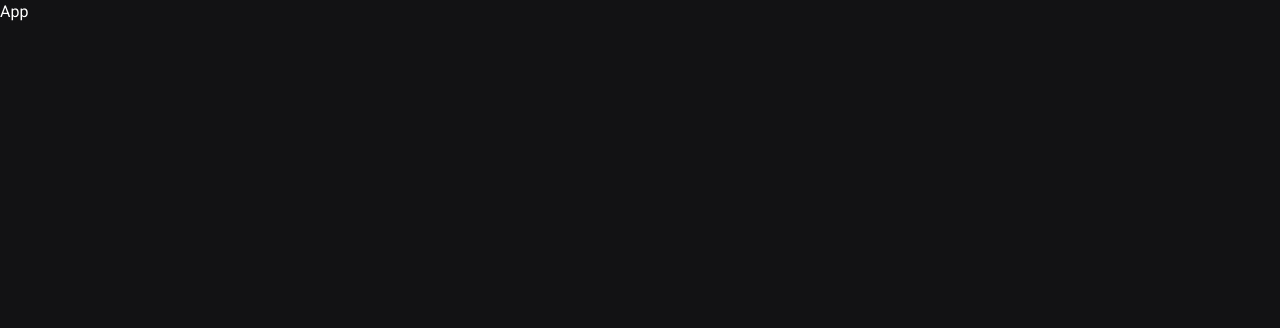
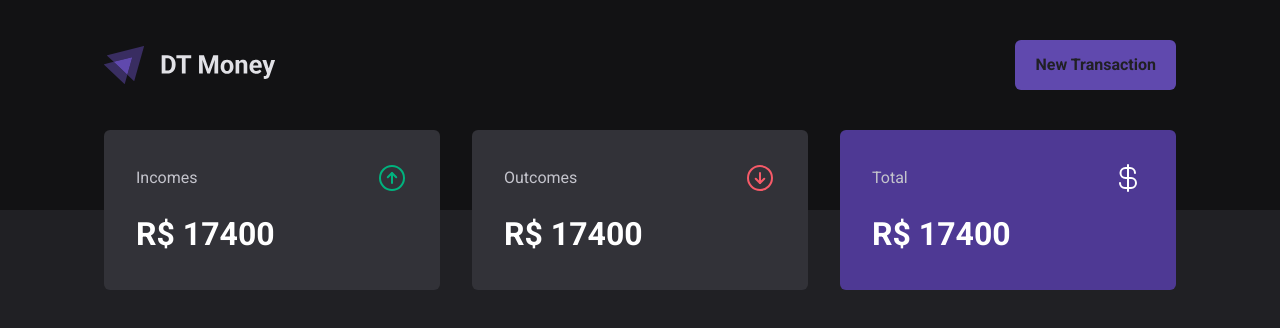
Before and after one commit to andrecampll/dt-money, a React (Vite) app: page / in a window 1280 px wide. Shown: the top 328 px of the page. Built offline with nearby package versions, Linux system fonts and the light colour scheme.

Commit message:
feat: adding Header and Summary components ✨

```diff
--- a/package.json
+++ b/package.json
@@ -13,6 +13,7 @@
     "@emotion/react": "^11.10.0",
     "@emotion/styled": "^11.10.0",
     "framer-motion": "^7.2.0",
+    "phosphor-react": "^1.4.1",
     "react": "^18.2.0",
     "react-dom": "^18.2.0"
   },
--- a/src/App.tsx
+++ b/src/App.tsx
@@ -1,11 +1,13 @@
-import { Box, ChakraProvider, GlobalStyle } from '@chakra-ui/react'
+import { ChakraProvider, GlobalStyle } from '@chakra-ui/react'
+import { Transactions } from './pages/Transactions/Transactions'
+
 import { theme } from './styles/themes/default'
 
 export const App = () => {
   return (
     <ChakraProvider theme={theme}>
       <GlobalStyle />
-      <Box>App</Box>
+      <Transactions />
     </ChakraProvider>
   )
 }
--- /dev/null
+++ b/src/components/Header.tsx
@@ -0,0 +1,33 @@
+import { Box, Button, Image } from '@chakra-ui/react'
+import logoImg from '../../public/logo-full.svg'
+
+export const Header = () => (
+  <Box as="header" background="gray.900" p="2.5rem 0 7.5rem">
+    <Box
+      w="100%"
+      maxW="1120px"
+      m="0 auto"
+      p="0 1.5rem"
+      display="flex"
+      justifyContent="space-between"
+      alignItems="center"
+    >
+      <Image src={logoImg} alt="" />
+
+      <Button
+        h="50px"
+        bgColor="primary.500"
+        borderRadius="6px"
+        p="0 1.25rem"
+        _hover={{
+          backgroundColor: 'primary.700',
+        }}
+        _active={{
+          backgroundColor: 'primary.700',
+        }}
+      >
+        New Transaction
+      </Button>
+    </Box>
+  </Box>
+)
--- /dev/null
+++ b/src/components/Summary.tsx
@@ -0,0 +1,20 @@
+import { Box, Grid, Text } from '@chakra-ui/react'
+import { ArrowCircleDown, ArrowCircleUp, CurrencyDollar } from 'phosphor-react'
+import { SummaryCard } from './SummaryCard'
+
+export const Summary = () => (
+  <Grid
+    as="section"
+    w="100%"
+    maxW="1120px"
+    m="0 auto"
+    p="0 1.5rem"
+    gap="2rem"
+    mt="-5rem"
+    gridTemplateColumns="repeat(3, 1fr)"
+  >
+    <SummaryCard type="Incomes" amount={17400} />
+    <SummaryCard type="Outcomes" amount={17400} />
+    <SummaryCard type="Total" amount={17400} />
+  </Grid>
+)
--- /dev/null
+++ b/src/components/SummaryCard.tsx
@@ -0,0 +1,46 @@
+import { ReactNode, useMemo } from 'react'
+import { Box, Flex, Text } from '@chakra-ui/react'
+
+import { ArrowCircleDown, ArrowCircleUp, CurrencyDollar } from 'phosphor-react'
+
+type Props = {
+  type: 'Incomes' | 'Outcomes' | 'Total'
+  amount: number
+}
+
+export const SummaryCard = ({ type, amount }: Props) => {
+  const getIcon = useMemo<{
+    Incomes: ReactNode
+    Outcomes: ReactNode
+    Total: ReactNode
+  }>(
+    () => ({
+      Incomes: <ArrowCircleUp size={32} color="#00b37e" />,
+      Outcomes: <ArrowCircleDown size={32} color="#f75a68" />,
+      Total: <CurrencyDollar size={32} color="#fff" />,
+    }),
+    [],
+  )
+
+  return (
+    <Box
+      bgColor={type === 'Total' ? 'primary.700' : 'gray.600'}
+      borderRadius="6px"
+      p="2rem"
+    >
+      <Flex
+        as="header"
+        alignItems="center"
+        justifyContent="space-between"
+        color="gray.300"
+      >
+        <Text as="span">{type}</Text>
+        {getIcon[type]}
+      </Flex>
+
+      <Text as="strong" display="block" mt="1rem" fontSize="2rem">
+        R$ {amount}
+      </Text>
+    </Box>
+  )
+}
--- /dev/null
+++ b/src/components/index.ts
@@ -0,0 +1,2 @@
+export * from './Header'
+export * from './Summary'
--- /dev/null
+++ b/src/pages/Transactions/Transactions.tsx
@@ -0,0 +1,11 @@
+import { Box } from '@chakra-ui/react'
+import { Header, Summary } from '../../components'
+
+export const Transactions = () => {
+  return (
+    <Box>
+      <Header />
+      <Summary />
+    </Box>
+  )
+}
--- a/src/styles/themes/default.ts
+++ b/src/styles/themes/default.ts
@@ -38,7 +38,7 @@ export const theme = extendTheme({
   styles: {
     global: {
       body: {
-        bg: 'gray.900',
+        bg: 'gray.800',
         color: 'white.700',
       },
     },
```
Also changed, not shown: public/logo-full.svg (added), 1 other file (tests, documents, lock files or other folders).
